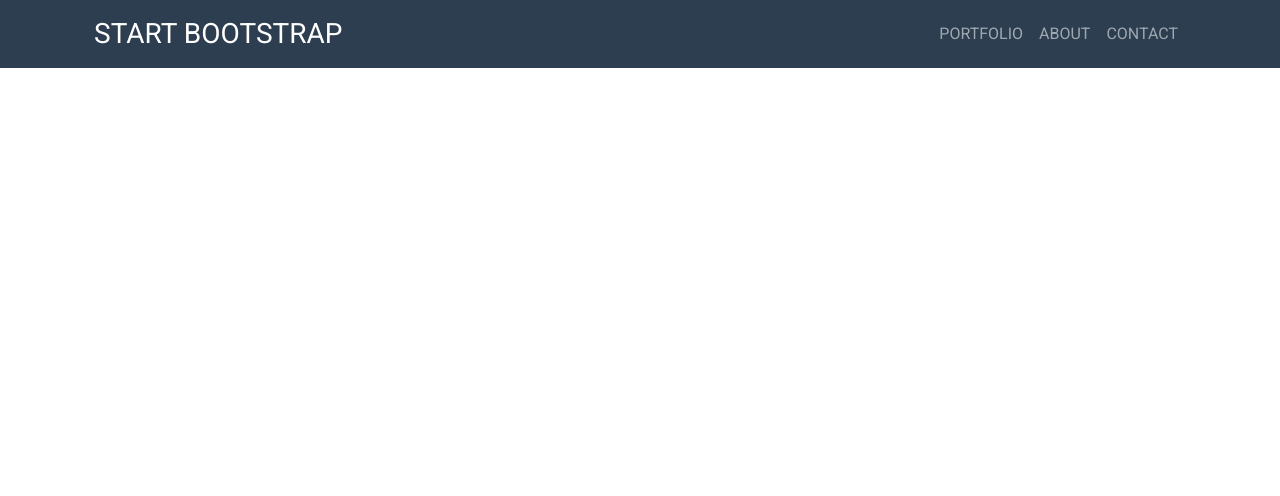
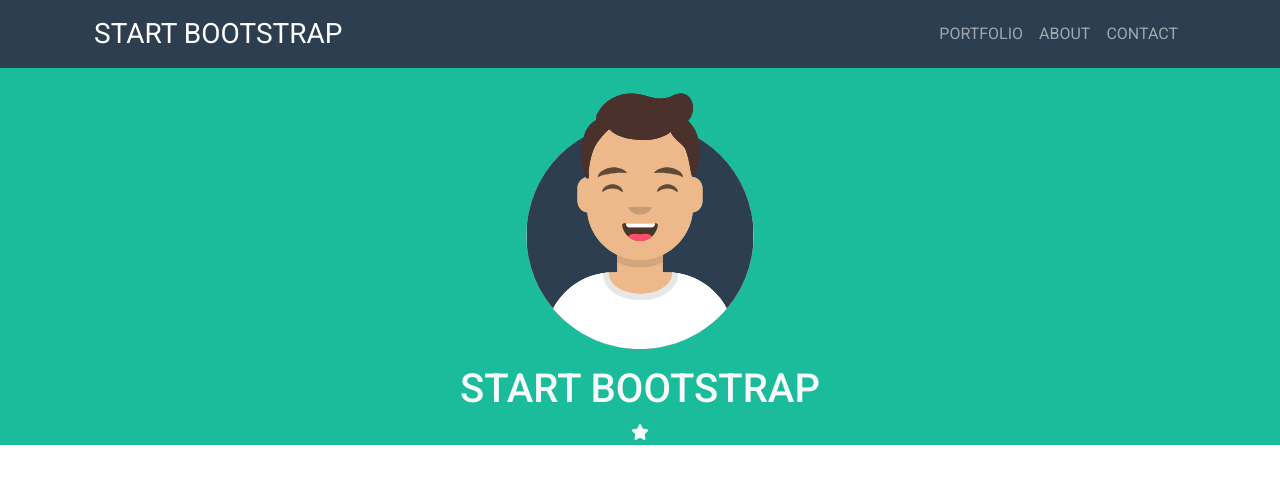
Before and after one commit to Pablo-V-Silva/html-css-bootstrap-freelancer, a plain HTML site: page index.html in a window 1280 px wide. Drawn offline with nearby package versions, Linux system fonts and the light colour scheme.

Commit message:
Prima parte della card

```diff
--- a/index.html
+++ b/index.html
@@ -17,6 +17,7 @@
     <link
       href="https://fonts.googleapis.com/css2?family=Roboto:wght@300;400;500;700;900&display=swap"
       rel="stylesheet">
+      <link rel="stylesheet" href="https://cdnjs.cloudflare.com/ajax/libs/font-awesome/6.0.0-beta2/css/all.min.css" integrity="sha512-YWzhKL2whUzgiheMoBFwW8CKV4qpHQAEuvilg9FAn5VJUDwKZZxkJNuGM4XkWuk94WCrrwslk8yWNGmY1EduTA==" crossorigin="anonymous" referrerpolicy="no-referrer" />
   </head>
   <body class="">
 
@@ -55,8 +56,16 @@
     <!-- /NAV -->
 
     <div class="container-fluid mb-3 v_acqua">
-      <div class="container-md mx-auto provvisorio">
-        <div class="jumbo"></div>
+      <div class="container-md v_acqua">
+        <div class="jumbo mx-auto img_contain py-3">
+          <img class="" src="./img/avatar.svg" alt="Immagine disegnata del tuo personale avatar!" width="250px">
+        </div>
+        <div class="stars_card">
+          <h1 class="text-center text-light">START BOOTSTRAP</h1>
+          <div class="icon text-center">
+          <i class="fas fa-star text-light"></i>
+          </div>
+        </div>
       </div>
     </div>
     <!-- first SECTION -->
--- a/style.css
+++ b/style.css
@@ -67,5 +67,7 @@ body {
   background-color: #1ABC9C;
 }
 
-/* Nav
-************************************************************* */
+/* size contain */
+.img_contain {
+  width: 250px;
+}
```
Also changed, not shown: img/avatar.svg (added), img/cabin.png (added), img/cake.png (added), img/circus.png (added), img/game.png (added), img/safe.png (added), img/submarine.png (added).
